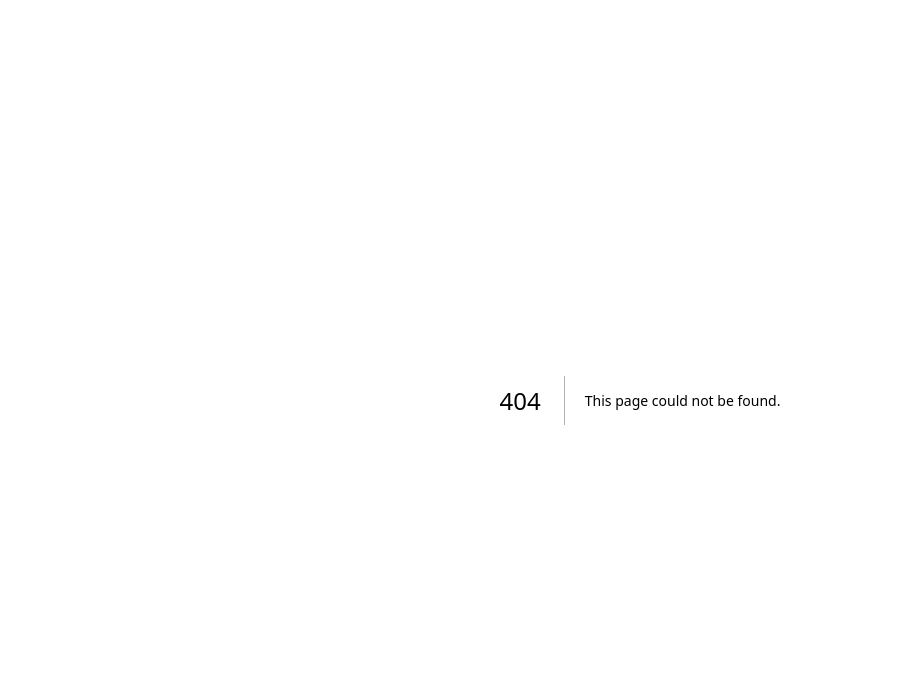
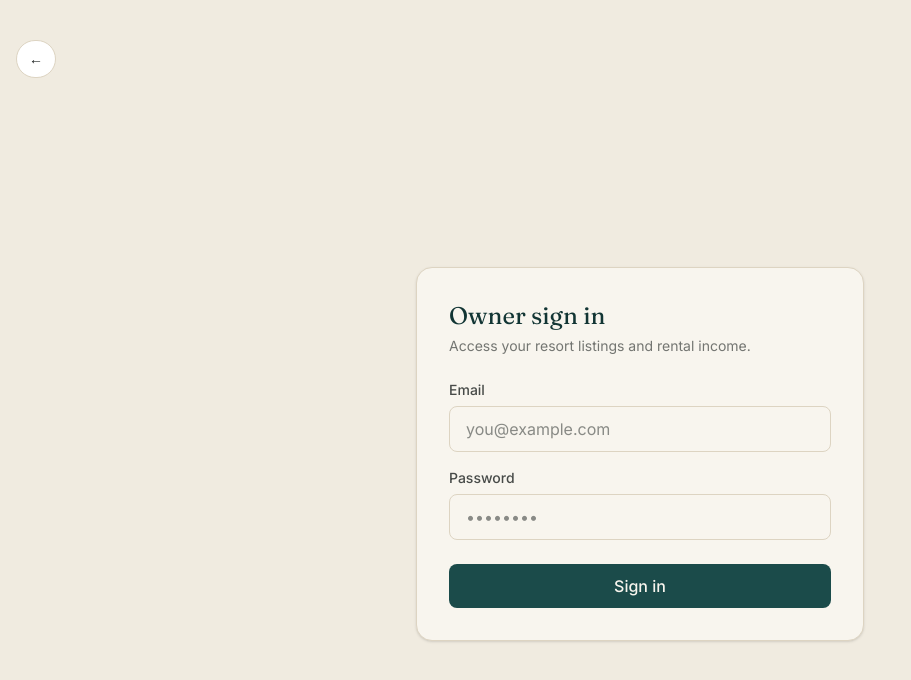
Before and after one commit to mehedihasan-official/Ash-koala, a Next.js app: page /login in a window 1280 px wide. Before the commit this address had no page. Shown: the top 680 px of the page, without its empty margins (0-911 px from the left). Built offline with nearby package versions, Linux system fonts and the light colour scheme.

Commit message:
worked on login and other features on the home page

```diff
--- /dev/null
+++ b/src/app/login/page.tsx
@@ -0,0 +1,39 @@
+"use client";
+
+import LoginForm from "@/components/LoginForm";
+import Link from "next/link";
+import { useRouter } from "next/navigation";
+import { Suspense } from "react";
+
+export default function LoginPage() {
+  const router = useRouter();
+
+  return (
+    <main className="absulate">
+      <button
+        type="button"
+        onClick={() => router.back()}
+        className="relative top-10 left-4 mb-4 inline-flex items-center gap-2 rounded-full border border-line bg-white px-3 py-2 text-sm font-medium text-ink transition hover:bg-sand-light active:scale-[0.98]"
+      >
+        <span aria-hidden="true">←</span>
+      </button>
+
+      <div className="min-h-screen flex items-center justify-center ">
+        <div className="w-full max-w-sm sm:max-w-md">
+
+          <div className="rounded-2xl border border-line bg-sand-light p-5 sm:p-8 shadow-sm">
+            <h1 className="font-display text-2xl text-teal-dark mb-1">
+              Owner sign in
+            </h1>
+            <p className="text-sm text-ink/60 mb-6">
+              Access your resort listings and rental income.
+            </p>
+            <Suspense fallback={null}>
+              <LoginForm />
+            </Suspense>
+          </div>
+        </div>
+      </div>
+    </main>
+  );
+}
--- a/src/app/page.tsx
+++ b/src/app/page.tsx
@@ -33,7 +33,7 @@ export default function HomePage() {
 
         <TrustSection />
 
-        {/* <ListingCarousel
+         <ListingCarousel
           eyebrow="Featured Listings"
           heading="Featured stays from verified members"
           listings={featuredStays}
@@ -41,6 +41,8 @@ export default function HomePage() {
         />
 
         <FeaturedDestinations />
+
+        {/*
 
         <UpcomingEvents />
 
--- a/src/components/MobileBottomNav.tsx
+++ b/src/components/MobileBottomNav.tsx
@@ -6,7 +6,7 @@ import { Search, Heart, User } from "lucide-react";
 const items = [
   { label: "Explore", icon: Search, href: "/", active: true },
   { label: "Wishlist", icon: Heart, href: "#", active: false },
-  { label: "Login", icon: User, href: "/#", active: false },
+  { label: "Login", icon: User, href: "/login", active: false },
 ];
 
 export default function MobileBottomNav() {
```
